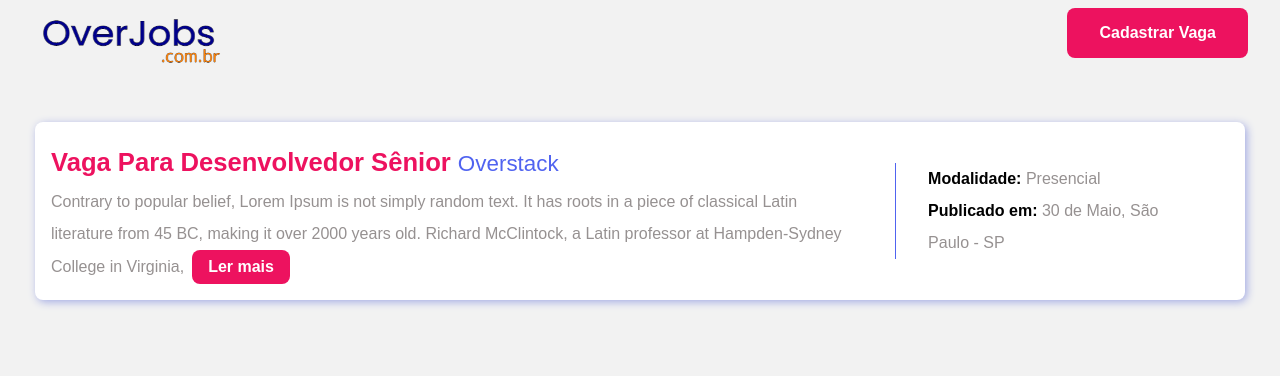
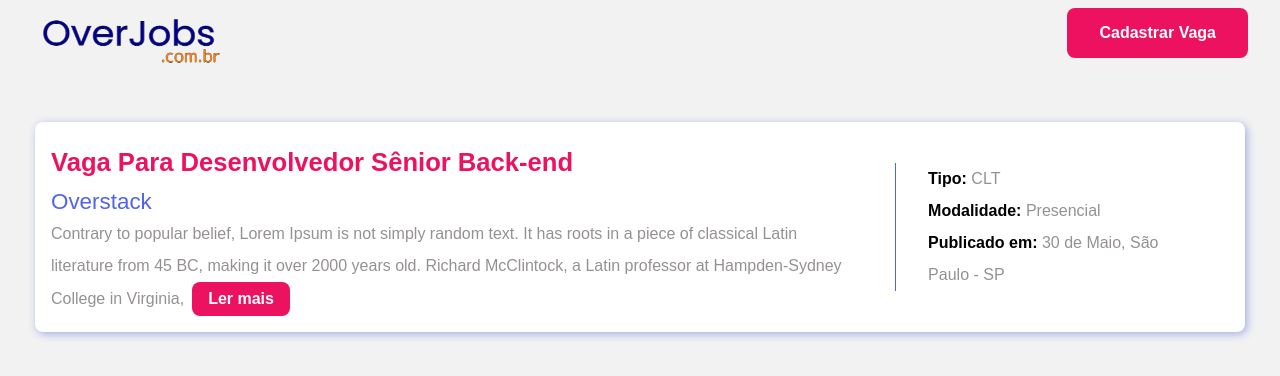
Before and after one commit to Thiagoow/OverJobs-DigitalMakerWeek2-NextJS, a Next.js app: page /detalhes/1 in a window 1280 px wide. Shown: the top 376 px of the page. Built offline with nearby package versions, Linux system fonts and the light colour scheme.

Commit message:
Aula 05 FINALIZADA 🤩🤩😎 - Falta arrumar o filtro lateral da Home

```diff
--- a/pages/detalhes/[id].js
+++ b/pages/detalhes/[id].js
@@ -18,6 +18,8 @@ export default function detalhesVaga({ vaga }) {
             day={vaga.day}
             local={`${vaga.city} - ${vaga.state}`}
             model={vaga.model}
+            category={vaga.category}
+            type={vaga.type}
           />
         )}
       </div>
--- a/pages/index.js
+++ b/pages/index.js
@@ -200,6 +200,8 @@ export default function Home({ jobs }) {
                     day={key.day}
                     local={`${key.city} - ${key.state}`}
                     model={key.model}
+                    category={key.category}
+                    type={key.type}
                   />
                 </a>
               </Link>
--- a/src/components/molecules/CardDetails.js
+++ b/src/components/molecules/CardDetails.js
@@ -7,7 +7,9 @@ function CardDetails({
   description,
   day,
   local,
-  model
+  model,
+  category,
+  type
 }) {
   //Var pra mostrar mais ou menos da descrição:
   const [lendoMais, setLendoMais] = React.useState(true);
@@ -28,8 +30,10 @@ function CardDetails({
     <div className={styles.card}>
       <div className={styles.content}>
         <h2>
-          {title} <b> {enterpriseName}</b>
+          {title} {category}
         </h2>
+        <b> {enterpriseName}</b>
+
         {lerMais && <p>{description}</p>}
 
         {lendoMais && (
@@ -49,6 +53,10 @@ function CardDetails({
 
         <div className={styles.mobileDetails}>
           <p className={styles.h4}>
+            Tipo: {""}
+            <b className={styles.p}>{type}</b>
+          </p>
+          <p className={styles.h4}>
             Modalidade: {""}
             <b className={styles.p}>{model}</b>
           </p>
@@ -62,6 +70,10 @@ function CardDetails({
       </div>
 
       <div className={styles.details}>
+        <p className={styles.h4}>
+          Tipo: {""}
+          <b className={styles.p}>{type}</b>
+        </p>
         <p className={styles.h4}>
           Modalidade: {""}
           <b className={styles.p}>{model}</b>
```
Also changed, not shown: src/components/molecules/Card.js (+20 -2 lines).
